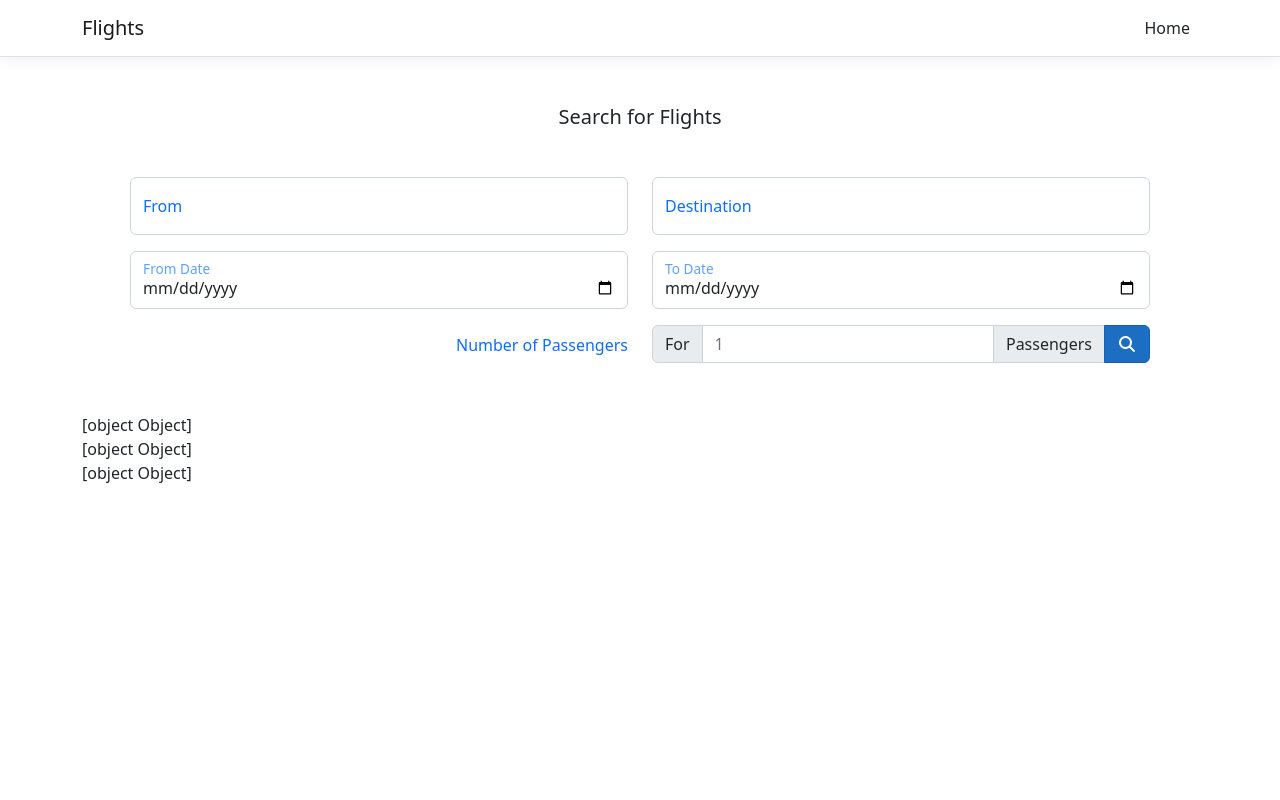
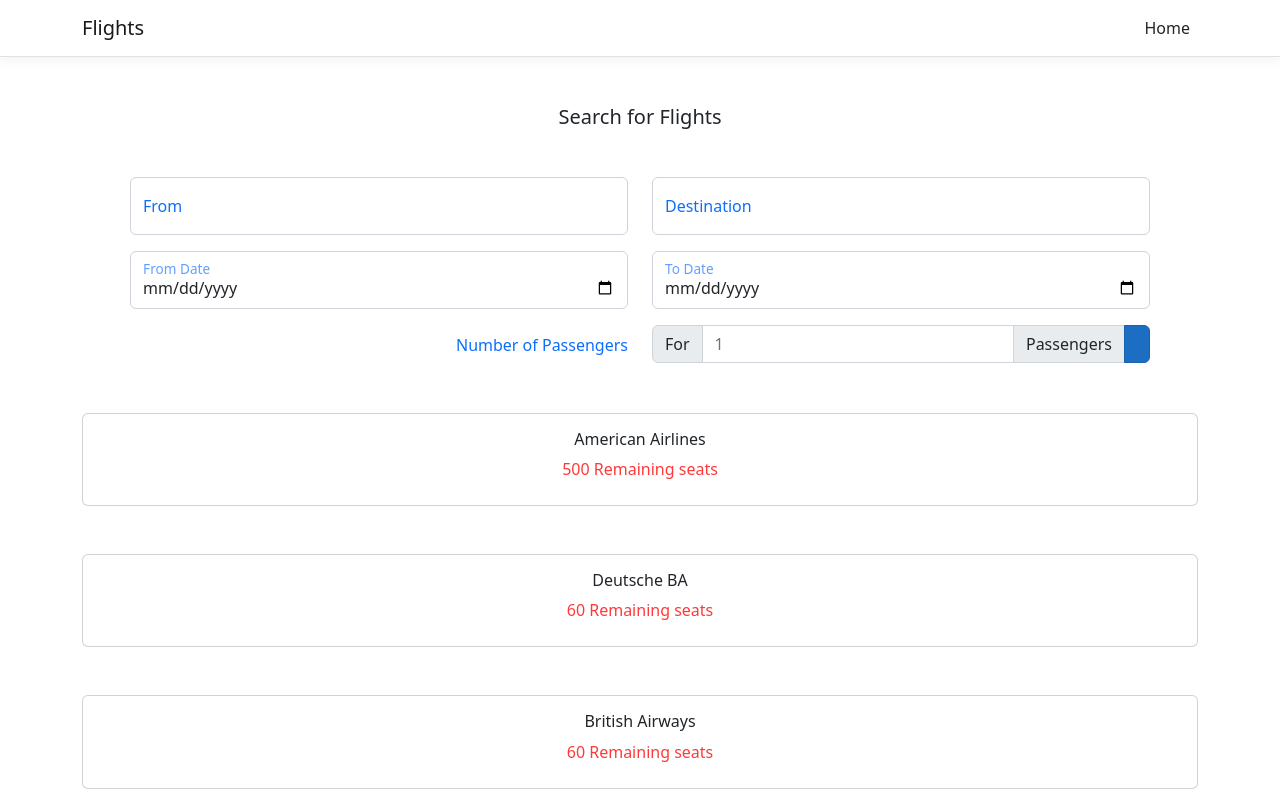
Before and after one commit to ClaudiaVielmetti/flights, an Angular app in the folder Flights/Flights/ClientApp/: page / in a window 1280 px wide. Built offline with nearby package versions, Linux system fonts and the light colour scheme.

Commit message:
foreach loop in search flights page

```diff
--- a/Flights/Flights/ClientApp/package.json
+++ b/Flights/Flights/ClientApp/package.json
@@ -25,6 +25,7 @@
     "@angular/router": "^15.2.8",
     "@fortawesome/fontawesome-free": "^6.4.2",
     "bootstrap": "^5.2.3",
+    "bootstrap-icons": "^1.11.1",
     "jquery": "^3.6.4",
     "oidc-client": "^1.11.5",
     "popper.js": "^1.16.0",
--- a/Flights/Flights/ClientApp/src/app/search-flights/search-flights.component.html
+++ b/Flights/Flights/ClientApp/src/app/search-flights/search-flights.component.html
@@ -47,7 +47,7 @@
         <div class="input-group-text">Passengers</div>
 
         <button type="submit" class="btn btn-primary">
-          <i class="fas fa-search"></i>
+          <i class="fa-search"></i>
         </button>
       </div>
     </div>
@@ -57,30 +57,15 @@
 
 
 
-
-
-
-
-
-
-
-
-
-
-
-
-
-
-
-
-
-
-
-
-
 <!--Here is a div with a for loop this will use the searchResult from the component.ts file to show the info-->
 <div *ngFor="let flight of searchResult">
   <!--Inside the div use double curly braces to bind data - call data from the for loop-->
-  {{ flight }}
+    <div class="card text-dark mt-5 text-center">
+      <div class="card-body">
+        <h6 class="card-title">{{ flight.airline }}</h6>
+        <div class="card-title" style="color:#ff3939">
+          {{ flight.remainingNumberOfSeats }} Remaining seats
+      </div>
 
+    </div>
 </div>
```
Also changed, not shown: 1 other file (tests, documents, lock files or other folders).
